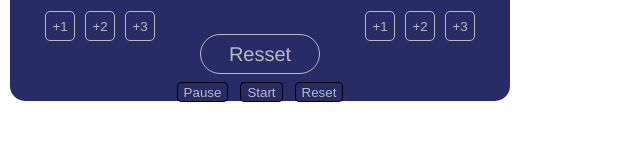
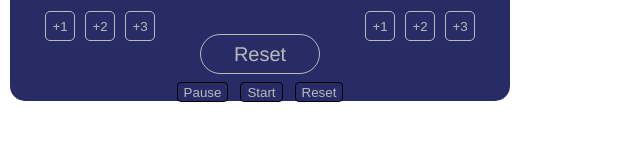
Before and after one commit to QuadronLT/ScoreBoard, a plain HTML site: page index.html in a window 1280 px wide. Shown: the part 179-320 px from the top of the page, 0-640 px from the left. Drawn offline with Linux system fonts and the light colour scheme; a web font is replaced by a local one.

Commit message:
Grammar mistakes
Fixed

```diff
--- a/index.html
+++ b/index.html
@@ -25,7 +25,7 @@
             <div class="versus-container">
               <div class="timer">10:00</div>
               <div class="versus"><em>VS</em></div>
-              <button onclick="reset1()" class="reset">Resset</button>
+              <button onclick="reset1()" class="reset">Reset</button>
               <div class= "timer-button-container">
                 <button class="timer-buttons" id = "pauseTimer">Pause</button>
                 <button class="timer-buttons" id = "startTimer">Start</button>
```
